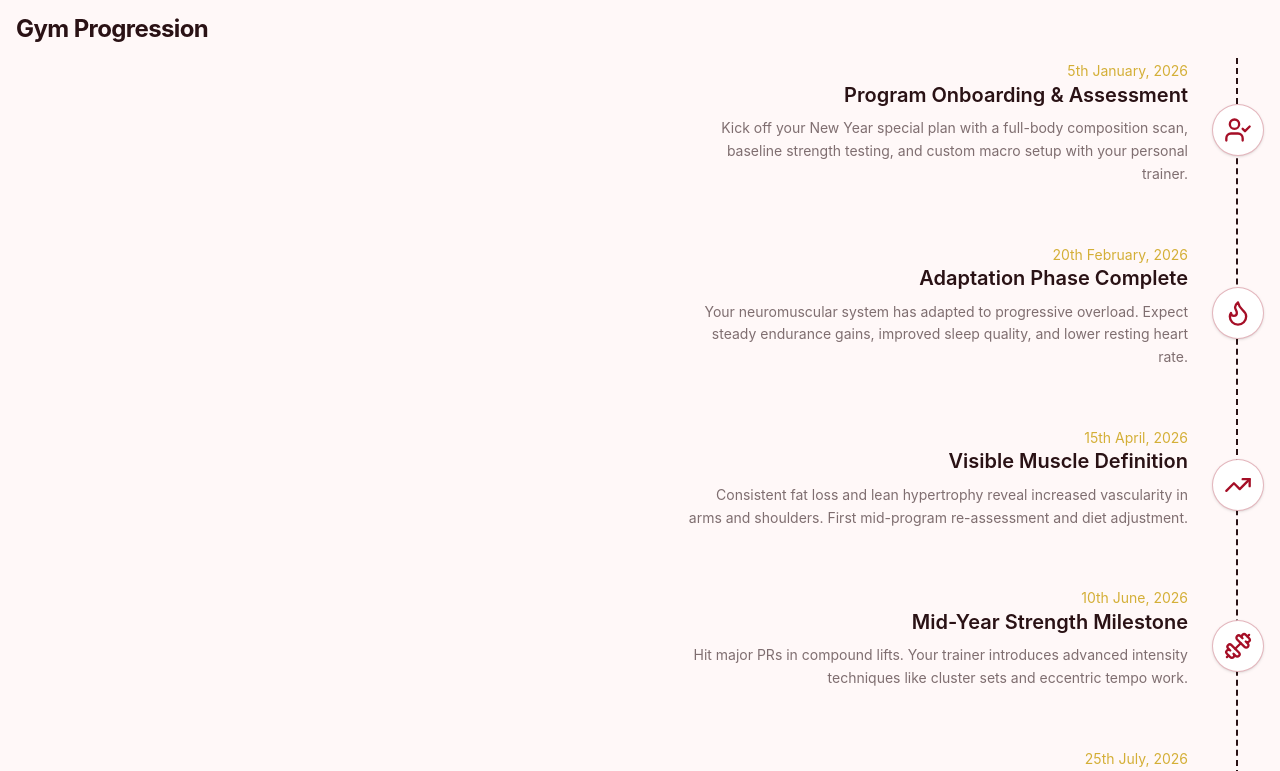
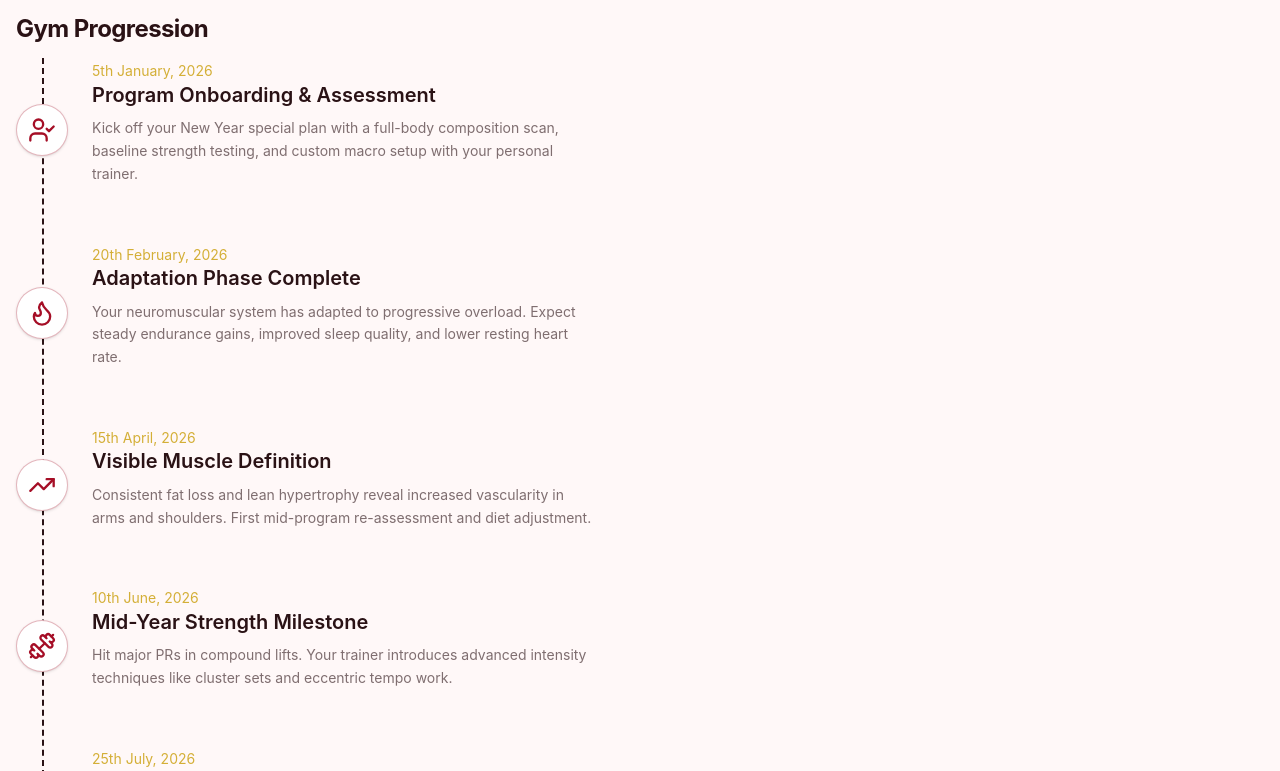
Before and after one commit to beginner-cryptonyx/RASP-UI, a React (Vite) app: page /services/gym in a window 1280 px wide. Shown: the top 771 px of the page. Built offline with nearby package versions, Linux system fonts and the light colour scheme.

Commit message:
Made Timeline responsive

```diff
--- a/src/Registy/Content/Timeline.tsx
+++ b/src/Registy/Content/Timeline.tsx
@@ -1,5 +1,6 @@
 import type { IconName } from "../../Lib/types";
 import { FormatDate, type dateFormats } from "../../Lib/utils";
+import ResponsiveView from "../layout/ResponsiveView";
 import type { FadeProps } from "../Meta/Fade";
 import Fade from "../Meta/Fade";
 import Icon from "../Meta/Icon";
@@ -165,9 +166,7 @@ function DirectionedTimelineComponent({
 
         {/* Content */}
         <div
-          className={`mt-1 ${
-            isLeft ? "pr-6 text-right" : "pl-6 text-left"
-          }`}
+          className={`mt-1 ${isLeft ? "pr-6 text-right" : "pl-6 text-left"}`}
         >
           {date && defaultTextPosition === "above title" && (
             <p className="text-color1 text-sm mb-0.5">
@@ -202,10 +201,10 @@ export function DirectionedTimeline({
   defaultFade = true,
   defaultDateFormat = "do MMMM, yyy",
   defaultTextPosition = "above title",
-  direction = "left",
+  direction = "right",
 }: TimelineProps & { direction?: "left" | "right" }) {
   return (
-    <div className={`relative max-w-xl ${direction === "left" ? "ml-auto" : "mr-auto"}`}>
+    <div className={`relative max-w-xl`}>
       <div
         className={`absolute top-0 bottom-0 w-px border-l-2 border-dashed ${
           direction === "left" ? "right-6.5" : "left-6.5"
@@ -229,9 +228,14 @@ export default function Timeline({
   alternating = true,
   ...props
 }: TimelineProps) {
-  if (typeof alternating === "boolean" && alternating === true) {
-    return <AlternatingTimeline {...props} />;
+  if (typeof alternating === "boolean") {
+    return (
+      <ResponsiveView
+        desktop={<AlternatingTimeline {...props} />}
+        mobile={<DirectionedTimeline {...props} direction={"right"} />}
+      ></ResponsiveView>
+    );
   } else {
-    return <DirectionedTimeline {...props}/>
+    return <DirectionedTimeline {...props} direction={alternating} />;
   }
 }
--- a/src/pages/Gym.tsx
+++ b/src/pages/Gym.tsx
@@ -5,7 +5,7 @@ export default function Gym() {
     return (
         <div className="p-4">
             <h1 className="text-2xl font-bold mb-4">Gym Progression</h1>
-        <Timeline elements={gymProgressionTimeline} alternating={false}></Timeline>
+        <Timeline elements={gymProgressionTimeline} alternating={"right"} ></Timeline>
         </div>
     );
 }
```
